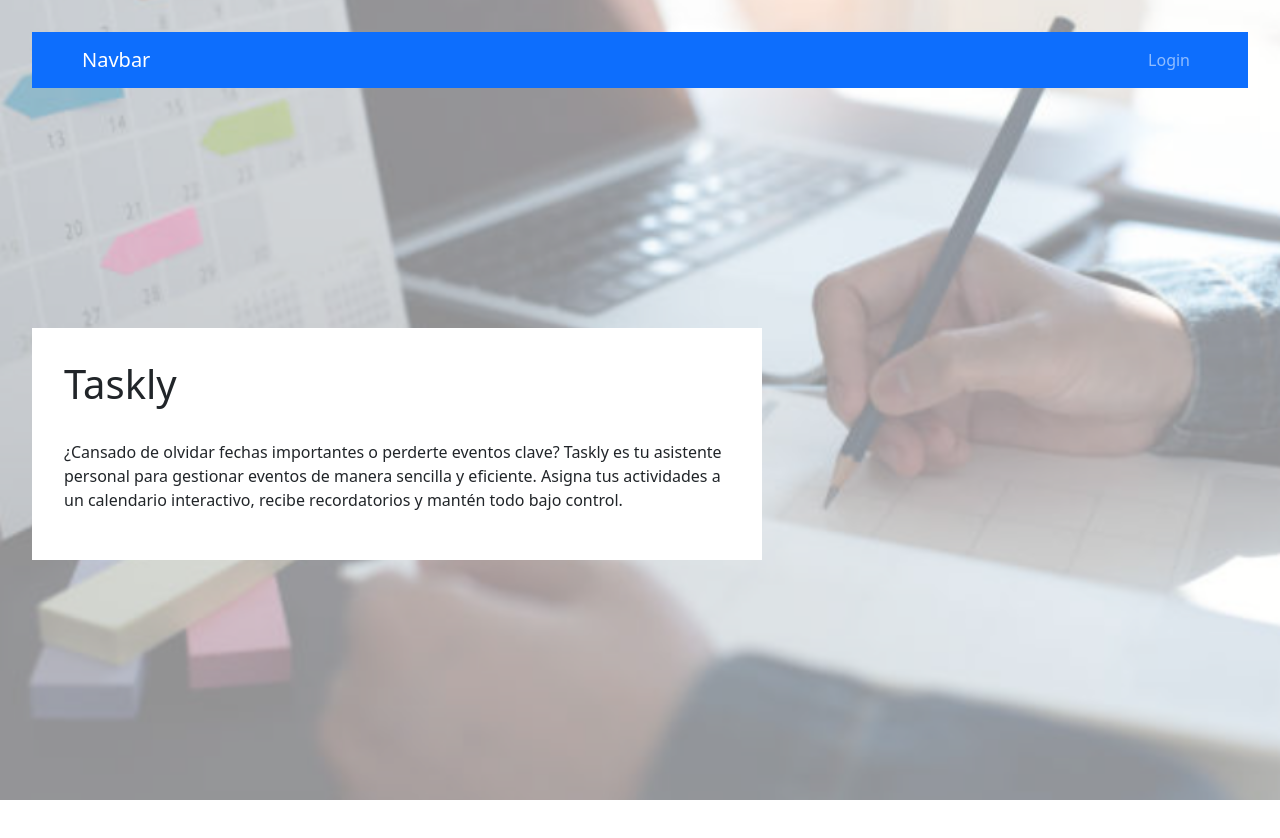
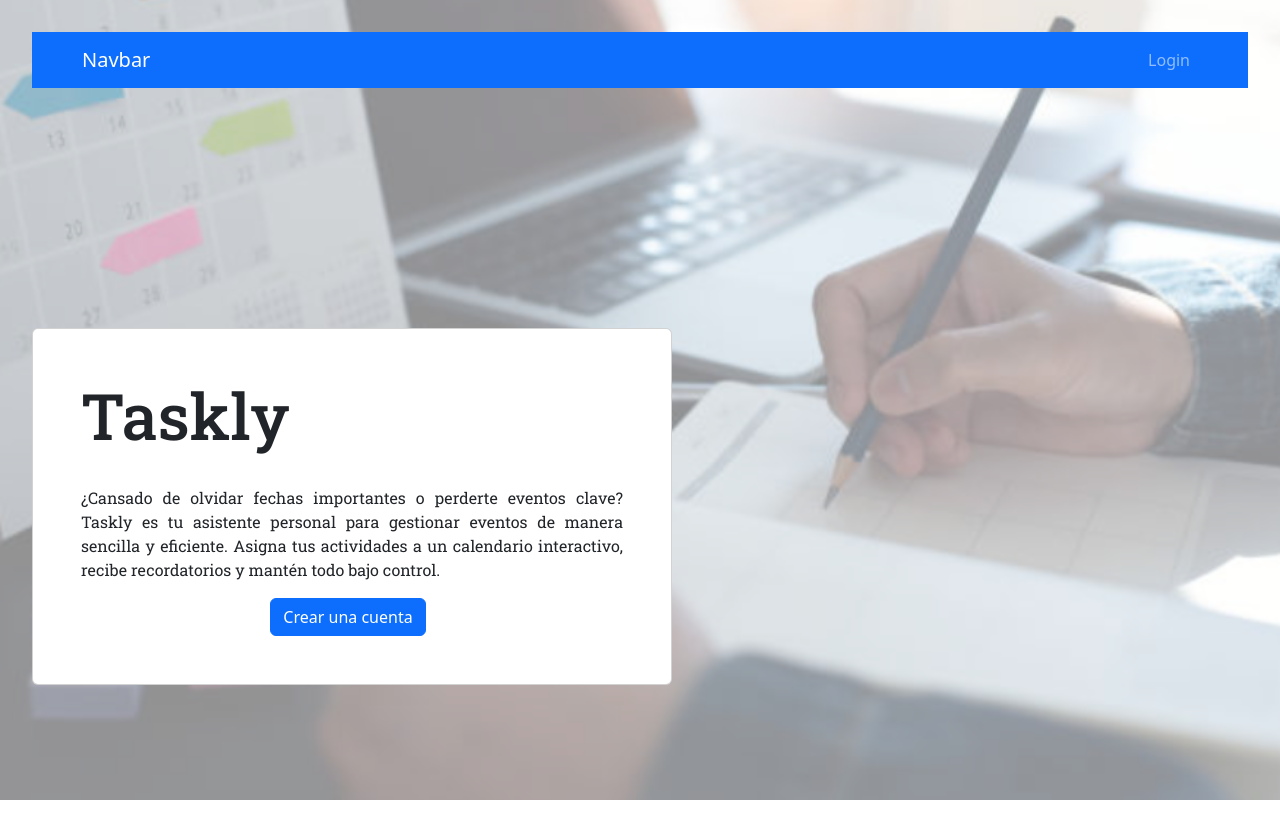
Before and after one commit to aChacin8/reminder-project-backend, a React (Vite) app: page / in a window 1280 px wide. Shown: the top 838 px of the page. Built offline with nearby package versions, Linux system fonts and the light colour scheme.

Commit message:
Mejoras del diseño del componente informativo

```diff
--- a/src/components/info/InfoComponent.jsx
+++ b/src/components/info/InfoComponent.jsx
@@ -1,14 +1,35 @@
+import { Card, CardBody, CardText, Button, CardTitle} from 'react-bootstrap';
+import { NavLink } from 'react-router-dom';
 import './InfoComponent.scss'
 
 const InfoComponent = () =>{
     return (
         <>
-            <div className='about'>
-                <h1 className='about__h1'>Taskly</h1>
-                <p className='about__p'>¿Cansado de olvidar fechas importantes o perderte eventos clave? Taskly es tu asistente personal para gestionar eventos de manera sencilla y eficiente. Asigna tus actividades a un calendario interactivo, recibe recordatorios y mantén todo bajo control.</p>
-            </div>
+            <Card style={{width: '40rem'}}>
+                <CardBody>
+                    <CardTitle style={
+                        {
+                            fontSize: '4rem',
+                            display: 'flex',
+                            marginBottom: '2rem',
+                            fontFamily: '"Roboto Slab", serif'
+                        }}>
+                            Taskly
+                    </CardTitle>
+
+                    <CardText style={
+                        {
+                            fontFamily: '"Roboto Slab", serif',
+                            display: 'flex',
+                            textAlign: 'justify'
+                        }}>
+                            ¿Cansado de olvidar fechas importantes o perderte eventos clave? Taskly es tu asistente personal para gestionar eventos de manera sencilla y eficiente. Asigna tus actividades a un calendario interactivo, recibe recordatorios y mantén todo bajo control.
+                    </CardText>
+                    <NavLink to='/SignUp'><Button variant='primary' type='button' className='me-2'>Crear una cuenta</Button></NavLink>
+                </CardBody>
+            </Card>
         </>
-    )
+    );
 }
 
 export default InfoComponent;
```
